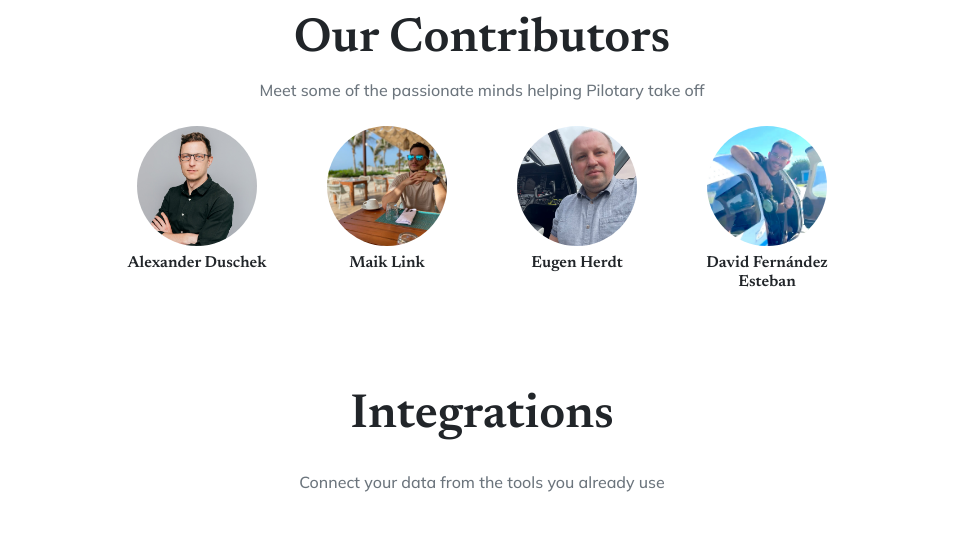
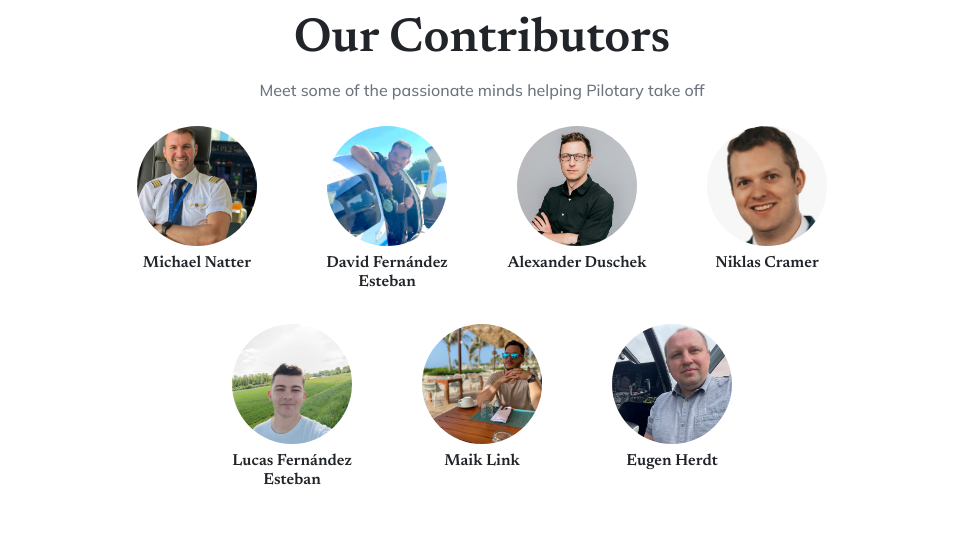
Before and after one commit to davidfesteban/Pilotary-landing, a plain HTML site: page index.html in a window 1280 px wide. Shown: the part 1260-1799 px from the top of the page, without its empty margins (158-1121 px from the left). Drawn offline with nearby package versions, Linux system fonts and the light colour scheme.

Commit message:
New contributors

```diff
--- a/index.html
+++ b/index.html
@@ -157,8 +157,28 @@
         <div class="container">
             <div class="row justify-content-center gy-4">
                 <div class="col-6 col-sm-4 col-md-3 col-lg-2 text-center contributor">
+                    <img src="assets/img/contributor/michael.jpg" class="rounded-circle mb-2" alt="Michael Natter" />
+                    <h6 class="mb-0">Michael Natter</h6>
+                </div>
+                <div class="col-6 col-sm-4 col-md-3 col-lg-2 text-center contributor">
+                    <img src="assets/img/contributor/david.jpeg" class="rounded-circle mb-2"
+                        alt="David Fernández Esteban" />
+                    <h6 class="mb-0">David Fernández Esteban</h6>
+                </div>
+                <div class="col-6 col-sm-4 col-md-3 col-lg-2 text-center contributor">
                     <img src="assets/img/contributor/alex.jpg" class="rounded-circle mb-2" alt="Alexander Duschek" />
                     <h6 class="mb-0">Alexander Duschek</h6>
+                </div>
+                <div class="col-6 col-sm-4 col-md-3 col-lg-2 text-center contributor">
+                    <img src="assets/img/contributor/niklas.jpg" class="rounded-circle mb-2" alt="Niklas Cramer" />
+                    <h6 class="mb-0">Niklas Cramer</h6>
+                </div>
+            </div>
+            <div class="row justify-content-center gy-4" style="margin-top: 8px;">
+                <div class="col-6 col-sm-4 col-md-3 col-lg-2 text-center contributor">
+                    <img src="assets/img/contributor/lucas.jpg" class="rounded-circle mb-2"
+                        alt="Lucas Fernández Esteban" />
+                    <h6 class="mb-0">Lucas Fernández Esteban</h6>
                 </div>
                 <div class="col-6 col-sm-4 col-md-3 col-lg-2 text-center contributor">
                     <img src="assets/img/contributor/maik.jpg" class="rounded-circle mb-2" alt="Maik Link" />
@@ -167,11 +187,6 @@
                 <div class="col-6 col-sm-4 col-md-3 col-lg-2 text-center contributor">
                     <img src="assets/img/contributor/eugen.png" class="rounded-circle mb-2" alt="Eugen Herdt" />
                     <h6 class="mb-0">Eugen Herdt</h6>
-                </div>
-                <div class="col-6 col-sm-4 col-md-3 col-lg-2 text-center contributor">
-                    <img src="assets/img/contributor/david.jpeg" class="rounded-circle mb-2"
-                        alt="David Fernández Esteban" />
-                    <h6 class="mb-0">David Fernández Esteban</h6>
                 </div>
             </div>
         </div>
@@ -191,8 +206,7 @@
                     <img src="assets/img/integrations/skydemon.png" alt="SkyDemon" class="img-fluid opacity-75">
                 </div>
                 <div class="col-4 col-md-2">
-                    <img src="assets/img/integrations/flightcenter.png" alt="FlightCenter"
-                        class="img-fluid opacity-75">
+                    <img src="assets/img/integrations/flightcenter.png" alt="FlightCenter" class="img-fluid opacity-75">
                 </div>
                 <div class="col-4 col-md-2">
                     <img src="assets/img/integrations/flylog.png" alt="FlyLog" class="img-fluid opacity-75">
@@ -206,7 +220,7 @@
         </div>
     </section>
 
-     <section id="business-model" class="py-5 bg-light text-center">
+    <section id="business-model" class="py-5 bg-light text-center">
         <div class="container">
             <h2 class="display-5 fw-bold mb-4">Business Model</h2>
             <div class="d-flex flex-column align-items-center justify-content-center">
```
